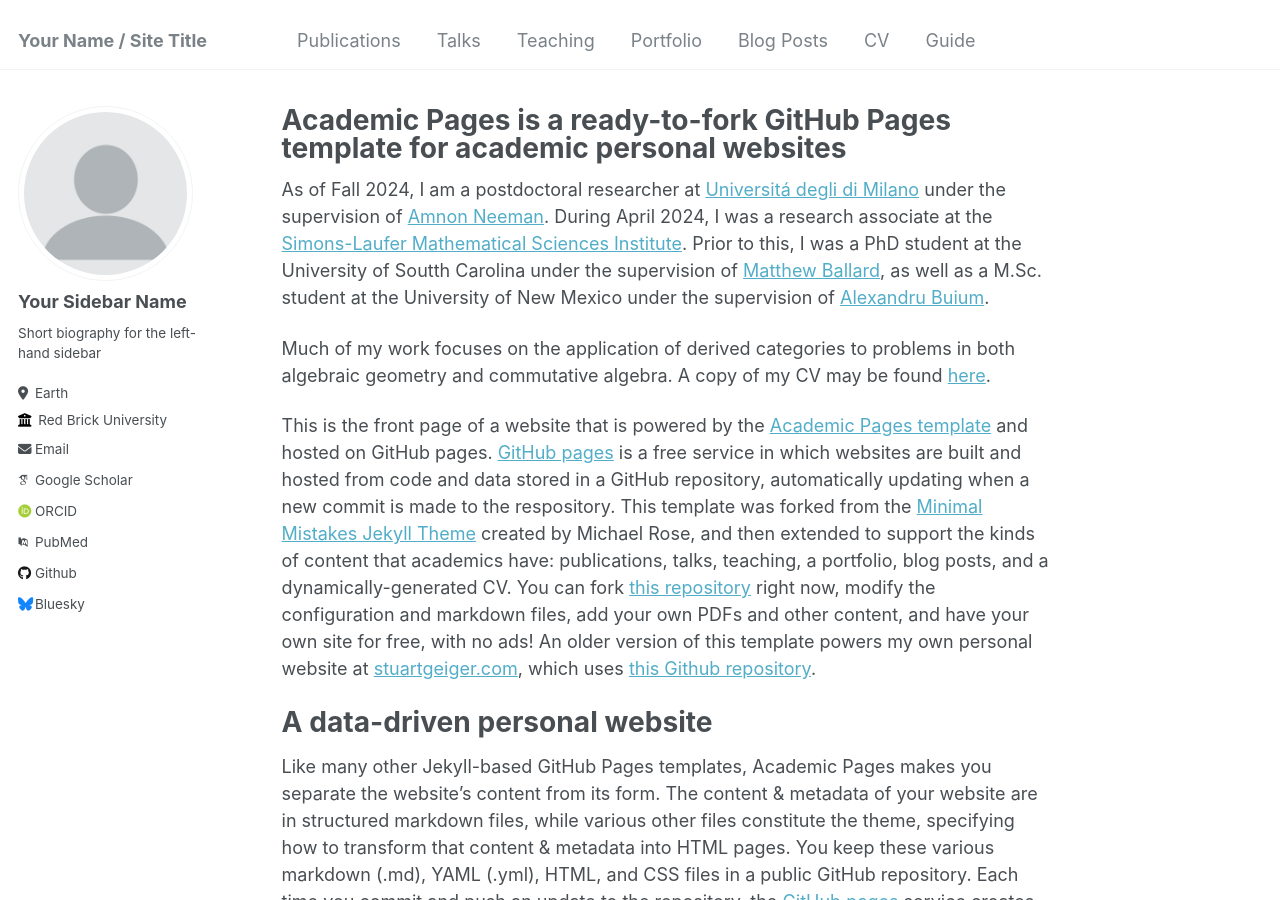
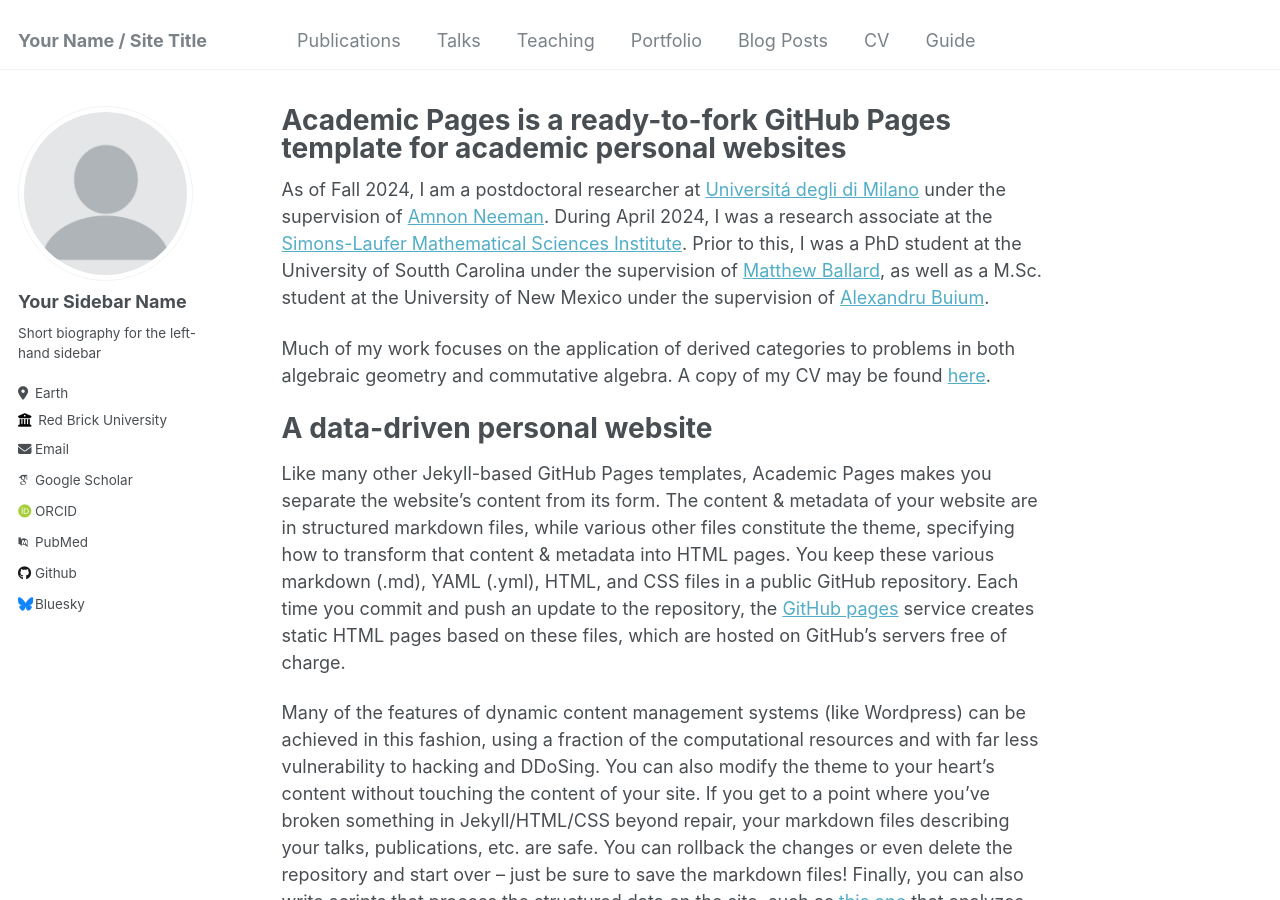
Before and after one commit to lankp/oldoldfile, a Jekyll site: the page built from _pages/about.md, in a window 1280 px wide and 900 px high. Built offline with Jekyll 4.4.1, drawn with Linux system fonts in a browser that asks for light colours; some web fonts are replaced.

Commit message:
Update about.md

```diff
--- a/_pages/about.md
+++ b/_pages/about.md
@@ -9,9 +9,7 @@ redirect_from:
 
 As of Fall 2024, I am a postdoctoral researcher at [Universitá degli di Milano](https://www.unimi.it/en) under the supervision of [Amnon Neeman](https://www.unimi.it/en/ugov/person/amnon-neeman). During April 2024, I was a research associate at the [Simons-Laufer Mathematical Sciences Institute](https://www.slmath.org/programs/356). Prior to this, I was a PhD student at the University of Soutth Carolina under the supervision of [Matthew Ballard](https://www.matthewrobertballard.com), as well as a M.Sc. student at the University of New Mexico under the supervision of [Alexandru Buium](http://www.math.unm.edu/~buium).
 
-Much of my work focuses on the application of derived categories to problems in both algebraic geometry and commutative algebra. A copy of my CV may be found [here]().
-
-This is the front page of a website that is powered by the [Academic Pages template](https://github.com/academicpages/academicpages.github.io) and hosted on GitHub pages. [GitHub pages](https://pages.github.com) is a free service in which websites are built and hosted from code and data stored in a GitHub repository, automatically updating when a new commit is made to the respository. This template was forked from the [Minimal Mistakes Jekyll Theme](https://mmistakes.github.io/minimal-mistakes/) created by Michael Rose, and then extended to support the kinds of content that academics have: publications, talks, teaching, a portfolio, blog posts, and a dynamically-generated CV. You can fork [this repository](https://github.com/academicpages/academicpages.github.io) right now, modify the configuration and markdown files, add your own PDFs and other content, and have your own site for free, with no ads! An older version of this template powers my own personal website at [stuartgeiger.com](http://stuartgeiger.com), which uses [this Github repository](https://github.com/staeiou/staeiou.github.io).
+Much of my work focuses on the application of derived categories to problems in both algebraic geometry and commutative algebra. A copy of my CV may be found [here](lankp.github.io/files/Lank-CV.pdf).
 
 A data-driven personal website
 ======
```
